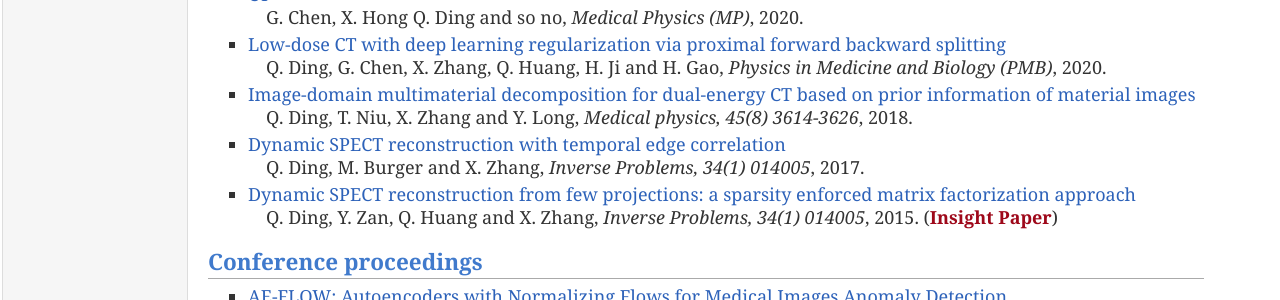
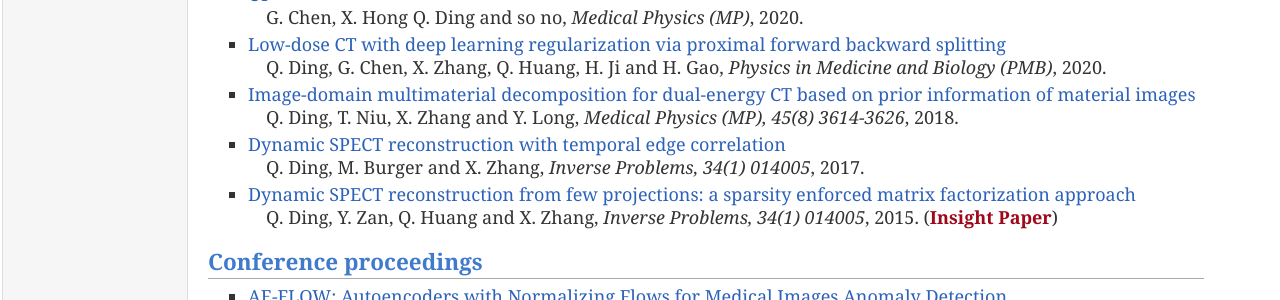
Before and after one commit to QqDing/QqDing.github.io, a Jekyll site: the page built from publication.md, in a window 1280 px wide. Shown: the part 840-1140 px from the top of the page. Built offline with Jekyll 4.4.1, drawn with Linux system fonts in a browser that asks for light colours.

```diff
--- a/_data/pub_journal.yml
+++ b/_data/pub_journal.yml
@@ -74,7 +74,7 @@ toc:
             misc:
           - authors: Q. Ding, T. Niu, X. Zhang and Y. Long
             title: Image-domain multimaterial decomposition for dual-energy CT based on prior information of material images
-            venue: Medical physics, 45(8) 3614-3626
+            venue: Medical Physics (MP), 45(8) 3614-3626
             year: 2018
             url: https://aapm.onlinelibrary.wiley.com/doi/full/10.1002/mp.13001
             misc:
```
